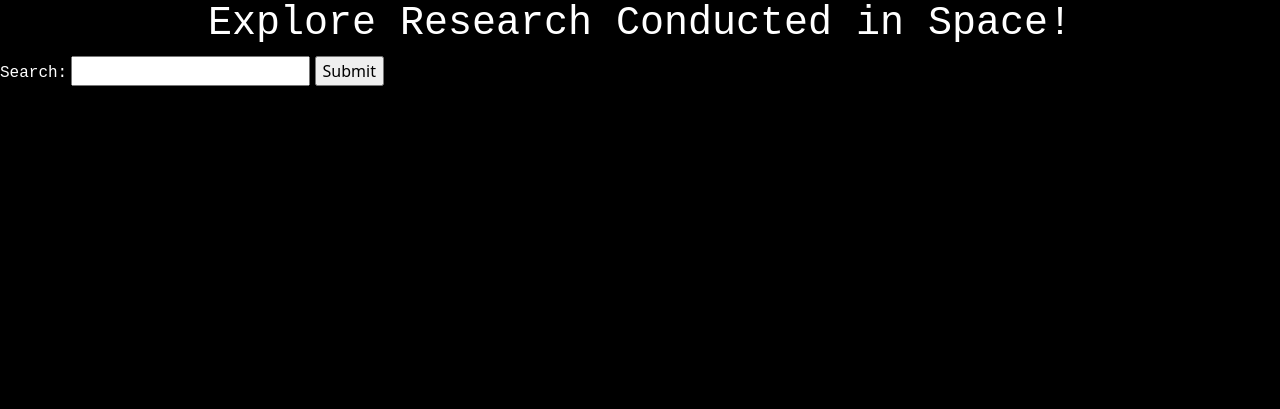
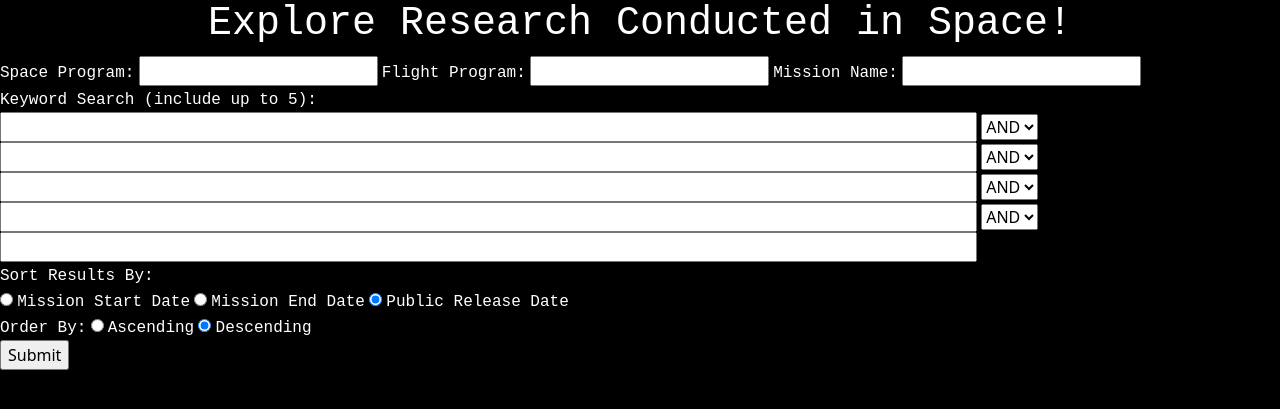
Before and after one commit to tiffanyng23/nasa-app, a Python web app: template templates/research.html in a window 1280 px wide. Shown: the part 52-461 px from the top of the page. Run offline with Jinja, Linux system fonts and the light colour scheme; the template is opened without the code that fills it, so the values that code supplies are empty.

Commit message:
keyword search components added

```diff
--- a/templates/research.html
+++ b/templates/research.html
@@ -2,10 +2,68 @@
 
 {% block body %}
 <h1> Explore Research Conducted in Space! </h1>
-<form id = "seaech-form" action="/research" method="POST">
-    <label for="search"> Search: </label>
-    <input type="text" id="search" name ="search">
+<form id = "search-form" action="/research" method="POST">
+    <label for="sprogram"> Space Program: </label>
+    <input type="text" id="sprogram" name="space_program">
+
+    <label for ="fprogram"> Flight Program: </label>
+    <input type="text" id="fprogram" name="flight_program">
+
+    <label for="mname"> Mission Name: </label>
+    <input type="text" id="mname" name="mission_name">
+    <br>
+
+    <label> Keyword Search (include up to 5): </label>
+    <br>
+    <input text="text" id="keyword1" name="keyword_search1" maxlength= "50" size="100">
+    <select id="connector1" name="connect_keyword_1">
+        <option value="and"> AND </option>
+        <option value="or"> OR </option>
+    </select>
+
+    <input text="text" id="keyword2" name="keyword_search2" maxlength= "50" size="100">
+    <select id="connector2" name="connect_keyword_1">
+        <option value="and"> AND </option>
+        <option value="or"> OR </option>
+    </select>
+
+    <input text="text" id="keyword3" name="keyword_search3" maxlength= "50" size="100">
+        <select id="connector3" name="connect_keyword_1">
+        <option value="and"> AND </option>
+        <option value="or"> OR </option>
+    </select>
+
+    <input text="text" id="keyword4" name="keyword_search4" maxlength= "50" size="100">
+    <select id="connector4" name="connect_keyword_1">
+        <option value="and"> AND </option>
+        <option value="or"> OR </option>
+    </select>
+
+    <input text="text" id="keyword5" name="keyword_search5" maxlength= "50" size="100">
+    <br>
+
+    <label> Sort Results By: </label>
+    <br>
+    <input type="radio" id="mstart" name="sortdate" value="mission_start">
+    <label for="mstart"> Mission Start Date </label>
+
+    <input type="radio" id="mend" name="sortdate" value="mission_end">
+    <label for="mend"> Mission End Date </label>
+
+    <input type="radio" id="rdate" name="sortdate" value="study_release_date" checked>
+    <label for="rdate"> Public Release Date </label>
+    <br>
+
+    <label> Order By: </label>
+    <input type="radio" id="ascend" name="orderby" value="ASC">
+    <label for="ascend"> Ascending </label>
+
+    <input type="radio" id="desc" name="orderby" value="DESC" checked>
+    <label for="desc"> Descending </label>
+    <br>
+
     <input type="submit" value="Submit">
 </form>
+<br>
 
 {% endblock body %}
```
